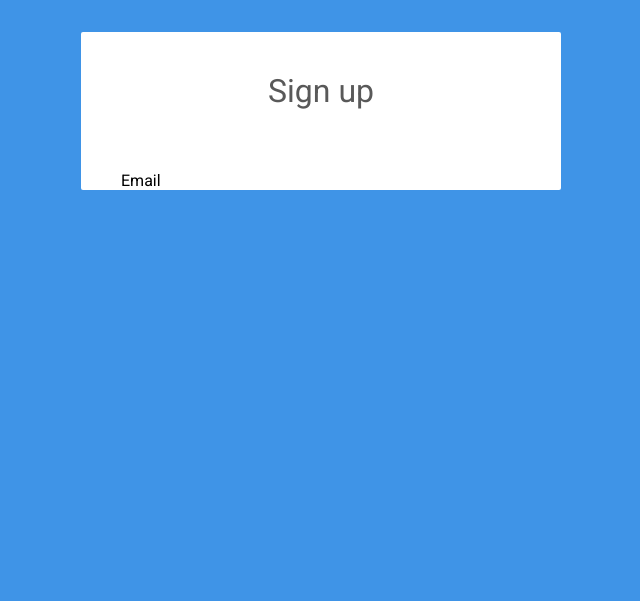
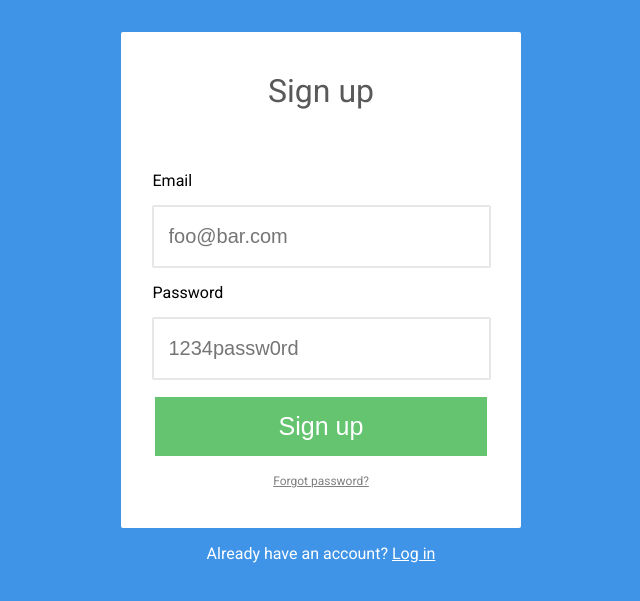
Before and after one commit to EnshaednHiker/analog-sea, a plain HTML site: page index.html in a window 1280 px wide. Shown: the part 73-674 px from the top of the page, without its empty margins (319-959 px from the left). Drawn offline with Linux system fonts and the light colour scheme.

Commit message:
V1 of AnalogSea Sign up page, all functions finished and layout

```diff
--- a/index.html
+++ b/index.html
@@ -2,6 +2,7 @@
 <html lang="en">
     <head>
         <title>AnalogSea</title>
+
         <meta charset="UTF-8">
         <meta name="viewport" content="width=device-width, initial-scale=1">
         <link href="styles/main.css" rel="stylesheet">
@@ -14,6 +15,16 @@
    <form action="/signup/" method='post'>
        <h1>Sign up</h1>
        <label for="email">Email</label>
+       <input type="email" required name="email" placeholder="foo@bar.com" class="inputs border alignment input-border-color">
+       <label for="password">Password</label>
+       <input type="password" name="password" required placeholder="1234passw0rd" class="inputs border alignment input-border-color">
+       <button type="submit" class='border alignment darken'>Sign up</button>
+       <section class="forgot-style">
+           <p><a href="/forgot-password/new" class="forgot-style">Forgot password?</a></p>
+       </section>
    </form>
+   <section>
+       <p >Already have an account? <a href="/login">Log in</a></p>
+   </section>
     </body>
 </html>
--- a/styles/main.css
+++ b/styles/main.css
@@ -15,12 +15,12 @@ header img{
 }
 form{
     width: 400px;
-    padding-left: 40px;
-    padding-right: 40px;
+
     background-color: #FFFFFF;
     border-radius: 2px;
     margin-left: auto;
     margin-right: auto;
+    display: block;
 }
 form h1{
     color: #595959;
@@ -29,3 +29,99 @@ form h1{
     padding-top: 40px;
     padding-bottom: 40px;
 }
+form label{
+
+    margin-top: 15px;
+    margin-bottom: 15px;
+    text-align: left;
+    margin-left: 31.5px;
+    display: inherit;
+
+
+}
+
+input{
+    font-size: 20px;
+
+}
+.border {
+    border: solid 2px ;
+    border-radius: 2px;
+}
+.input-border-color{
+    border-color: #E7E7E7
+}
+.alignment{
+padding-top: 15px;
+    padding-bottom: 15px;
+    margin-right: auto;
+    margin-left: auto;
+    display: block;
+}
+
+.inputs{
+
+    height: 29px;
+    width: 318px;
+
+
+    padding-left: 15px;
+
+
+}
+section{
+    color: white;
+
+    text-align: center;
+}
+section a:link{
+color: white
+}
+section a:visited{
+    color: blue;
+}
+section a:hover{
+    color:  red;
+}
+section a:active{
+    color: green;
+}
+
+button {
+    width: 336px;
+    background-color: #65C470;
+    border-color: #65C470;
+    margin-top: 15px;
+    color:#FFFFFF;
+    font-size: 25px;
+    text-align: center;
+    vertical-align: middle
+     -webkit-transition: background-color;
+  -moz-transition: background-color ;
+  -o-transition: background-color ;
+  transition: background-color ;
+  -webkit-transition: background-color 1s ;
+  -moz-transition: background-color 1s ;
+  transition: background-color 1s ;
+
+
+
+}
+.darken:hover{
+    background-color: darkgreen;
+    cursor: pointer;
+}
+form section p a {
+    color: #FFFFFF;
+
+}
+section .forgot-style{
+    padding-bottom: 40px;
+    display: block
+}
+
+.forgot-style:link{
+    color: grey;
+    font-size: 0.75em;
+
+}
```
